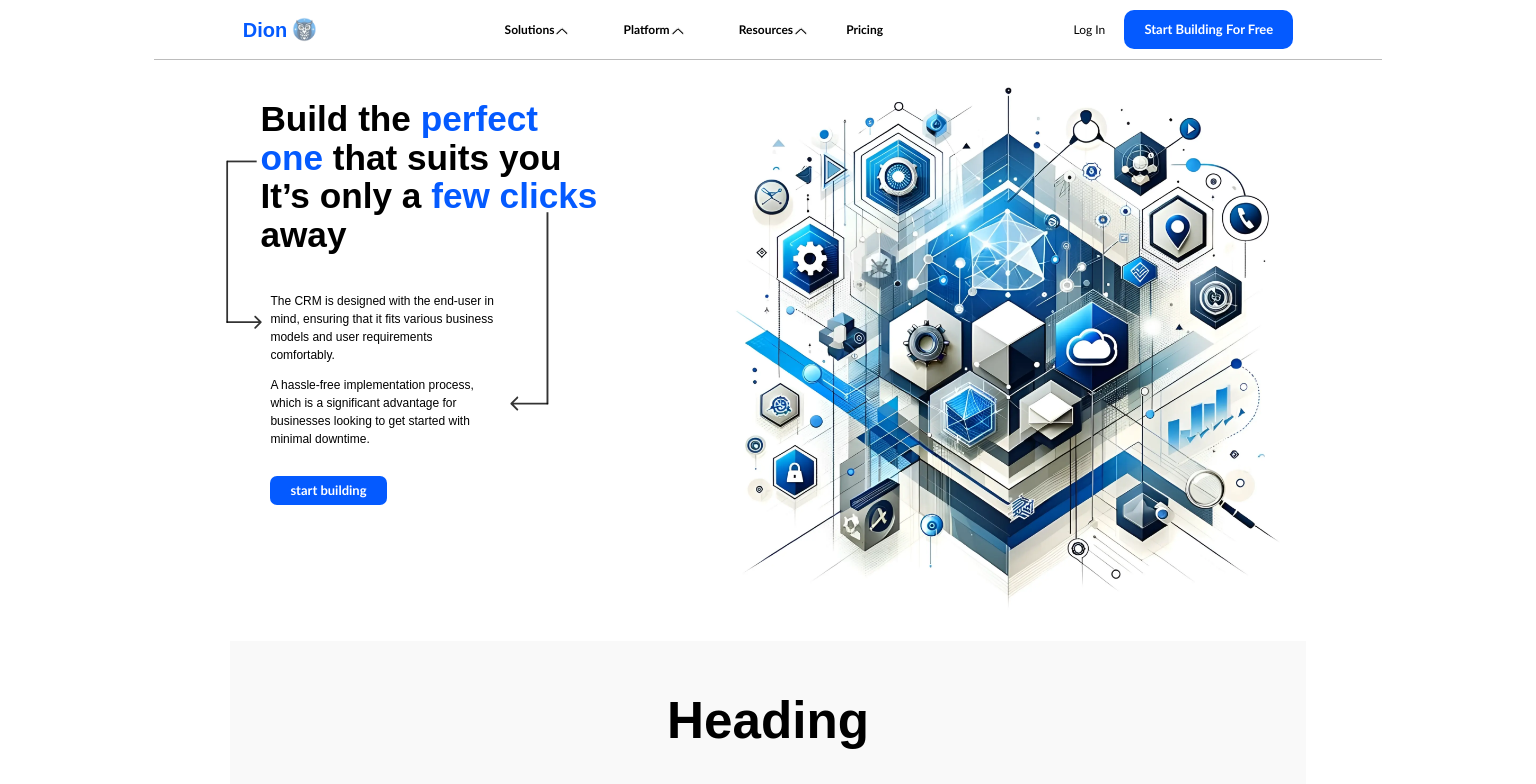
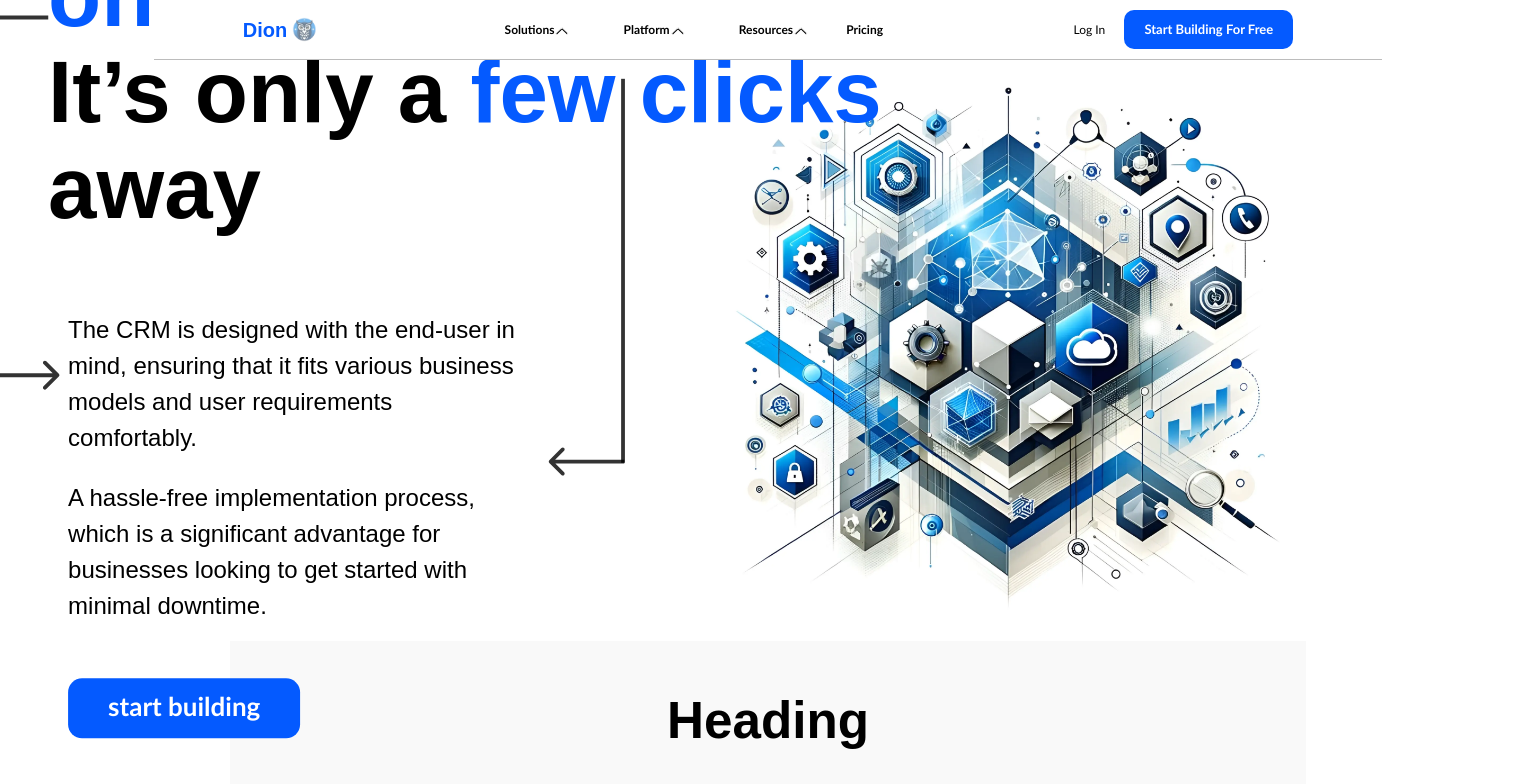
Before and after one commit to Abhijith834/Dion, a React (Vite) app: page / in a window 1536 px wide. Shown: the top 784 px of the page. Built offline with nearby package versions, Linux system fonts and the light colour scheme; a web font is replaced by a local one.

Commit message:
Minor updates

```diff
--- a/src/assets/Components/Section1/Section1.css
+++ b/src/assets/Components/Section1/Section1.css
@@ -229,3 +229,66 @@
     margin-left: 0;
   }
 }
+
+@media (min-width: 1400px) {
+  .intro {
+    font-size: 13.6px;
+  }
+  .intro_text {
+    margin-left: 30px;
+  }
+
+  .intro h1 {
+    width: 100%;
+  }
+
+  .svg1 {
+    margin-top: 130px;
+    width: 40px;
+    margin-left: -4px;
+  }
+
+  .svg2 {
+    margin-top: 162px;
+    margin-left: 246px;
+    width: 73px;
+  }
+
+  .image {
+    width: 100%;
+    margin-left: 0;
+  }
+}
+
+@media (min-width: 1400px) {
+  .intro {
+    font-size: 13.6px;
+    transform: scale(2);
+
+  }
+  .intro_text {
+    margin-left: 30px;
+  }
+
+  .intro h1 {
+    width: 100%;
+  }
+
+  .svg1 {
+    margin-top: 130px;
+    width: 40px;
+    margin-left: -4px;
+  }
+
+  .svg2 {
+    margin-top: 162px;
+    margin-left: 246px;
+    width: 73px;
+  }
+
+  .image {
+    width: 100%;
+    margin-left: 0;
+
+  }
+}
```
